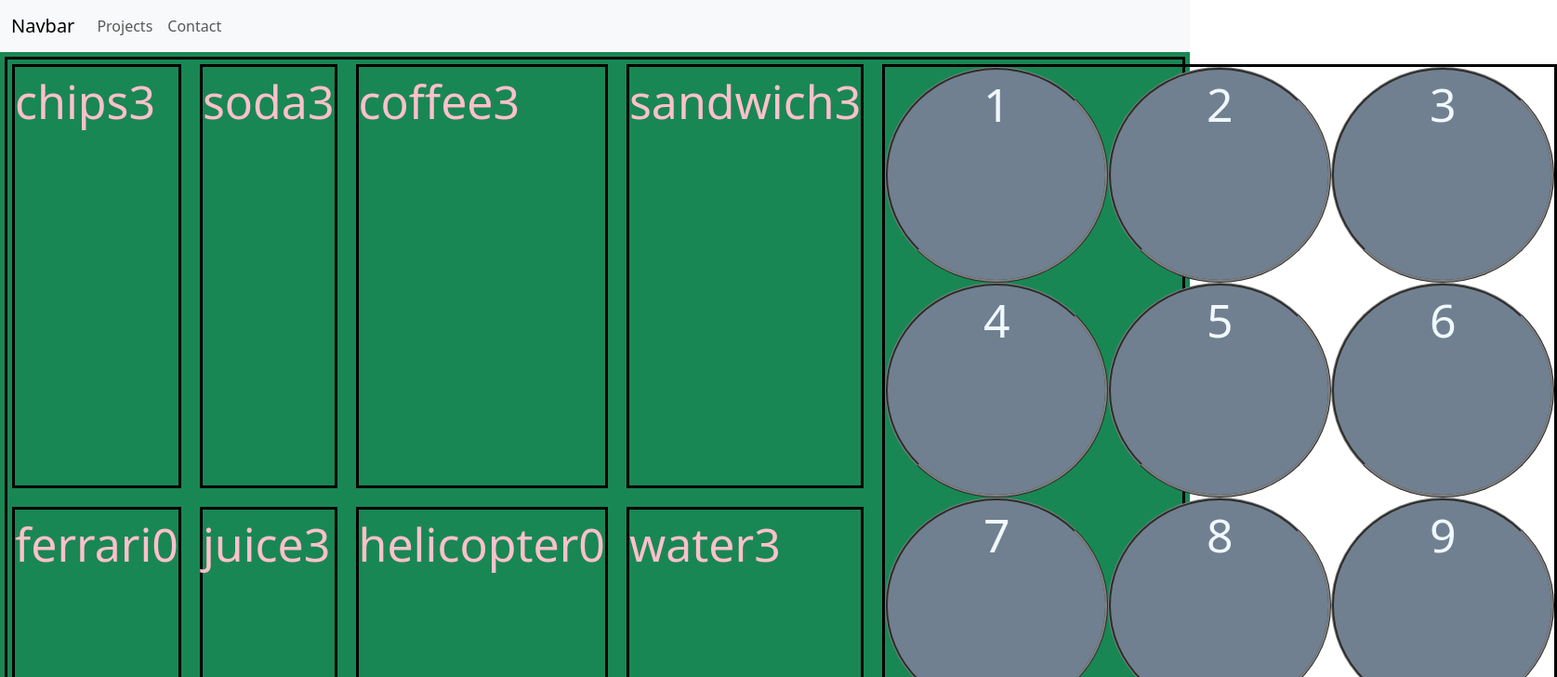
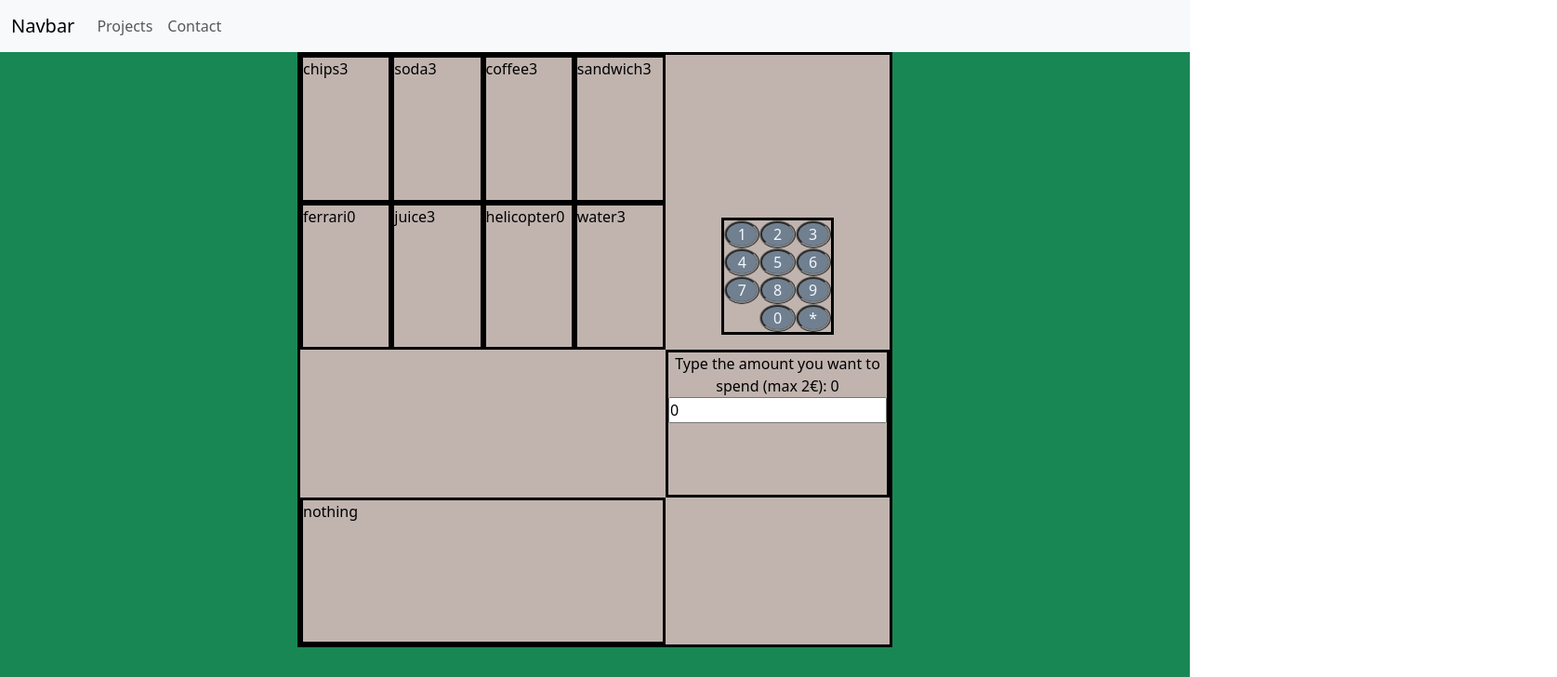
Before and after one commit to AdrienFauD/PortfolioWeb, a React (Create React App) app: page /routes/projects in a window 1280 px wide. Shown: the top 728 px of the page at 93% size, 1675 px wide, since content can reach past the window. Built offline with nearby package versions, Linux system fonts and the light colour scheme.

Commit message:
css update for dispenser project

```diff
--- a/src/components/dispenser/dispenser.js
+++ b/src/components/dispenser/dispenser.js
@@ -94,14 +94,15 @@
                 />
                 <div class="drink-box">
                     <table>
-                        {this.state.moneyInDispenser.map(element => {
+                        nothing
+                        {/* {this.state.moneyInDispenser.map(element => {
                             return (
                                 <tr >
                                     <td>{element[0]}</td>
                                     <td>{element[1]}</td>
                                     <td>{element[2]}</td>
                                 </tr>)
-                        })}
+                        })} */}
                     </table>
                 </div>
             </div>
--- a/src/components/dispenser/moneyBoard.js
+++ b/src/components/dispenser/moneyBoard.js
@@ -130,7 +130,7 @@
 
         </div>
             <div className="coin-inserter" >
-                Type the amount you want to spend (max 5€): {amountGiven}
+                Type the amount you want to spend (max 2€): {amountGiven}
                 <input
                     value={amountGiven}
                     onChange={e => setAmountGiven(e.target.value)}
--- a/src/css/dispenser.css
+++ b/src/css/dispenser.css
@@ -1,18 +1,21 @@
-.chips, .soda, .coffee, .sandwich, .ferrari, .juice, .helicopter, .water, .dispenser, .choice-pad, .drink-box {
+.chips, .soda, .coffee, .sandwich, .ferrari, .juice, .helicopter, .water, .dispenser, .choice-pad, .drink-box, .coin-inserter {
     border: 1mm solid black;
+    margin: auto;
+    padding: auto;
+    width: 100%;
+    height: 100%;
 }
 
 .dispenser {
-    font-size: 50px;
-    margin: 5px;
-    padding: 5px;
-    color: pink;
+    background-color:  rgba(215, 187, 187, 0.887);
+    width: 50%;
+    height: 80vh;
+    font-size: 16px;
+    margin: auto;
+    color: rgb(0, 0, 0);
     display: grid;
     grid-template-columns: repeat(5, 1fr);
     grid-template-rows: repeat(4, 1fr);
-    column-gap: 20px;
-    row-gap: 20px;
-    align-items: stretch;
 }
 
 .chips {
@@ -48,10 +51,12 @@
 }
 
 .choice-pad {
-    grid-area: 1/5/ span 2/span 1;
+    grid-area: 2/5;
     display: grid;
     grid-template-columns: repeat(3, 5fr);
     grid-template-rows: repeat(4, 1fr);
+    height: auto;
+    width: 50%;
 }
 
 .drink-box {
@@ -63,12 +68,10 @@
     border: ridge grey;
     border-radius: 50% 50% 50% 50% ;
     text-align: center;
-    width: 100%;
     background-color: slategray;
 }
+
 .coin-inserter{
-    margin: auto;
     text-align: center;
     grid-area: 3/5/ span 1/span 1;
-
 }
```
